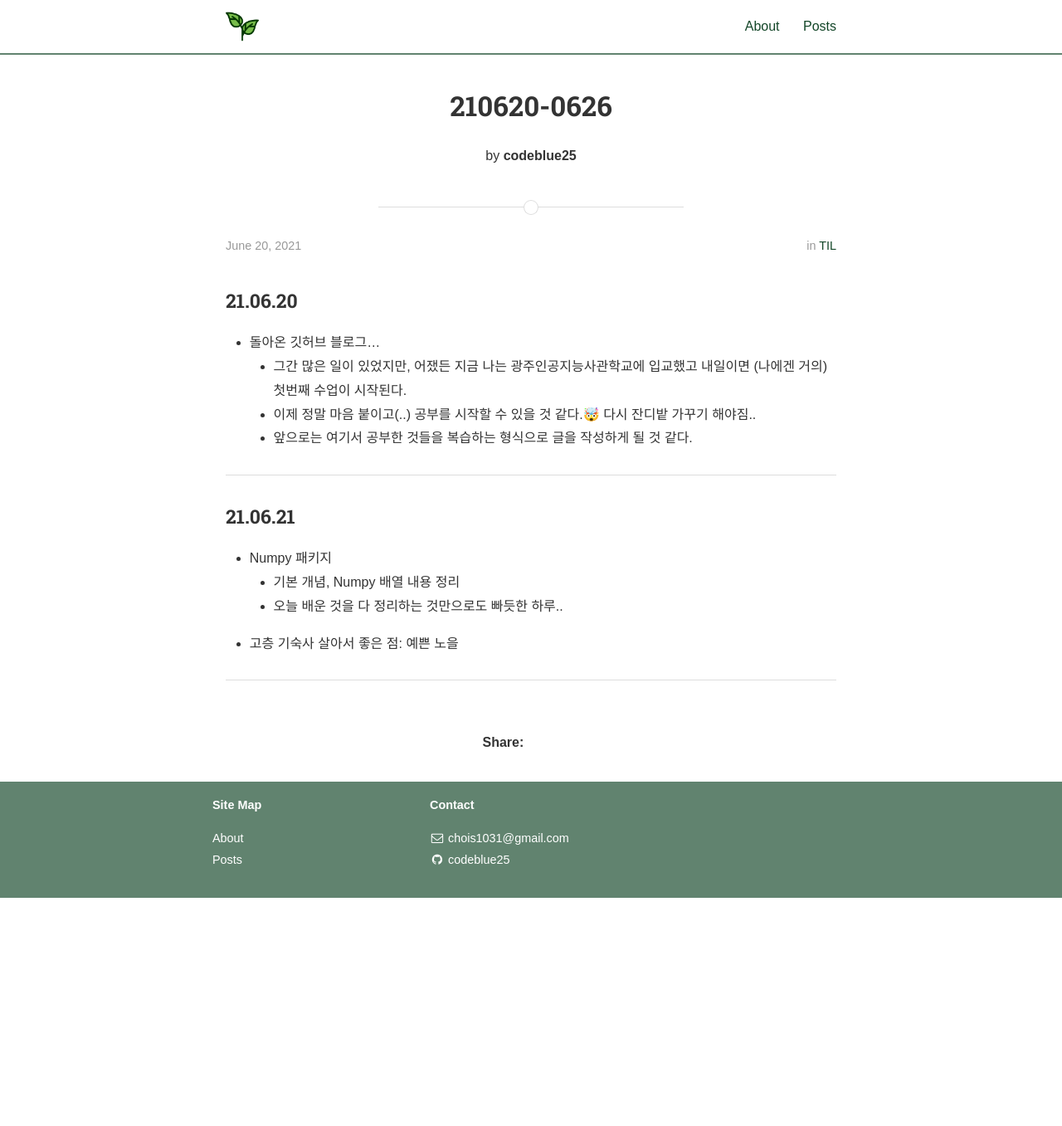
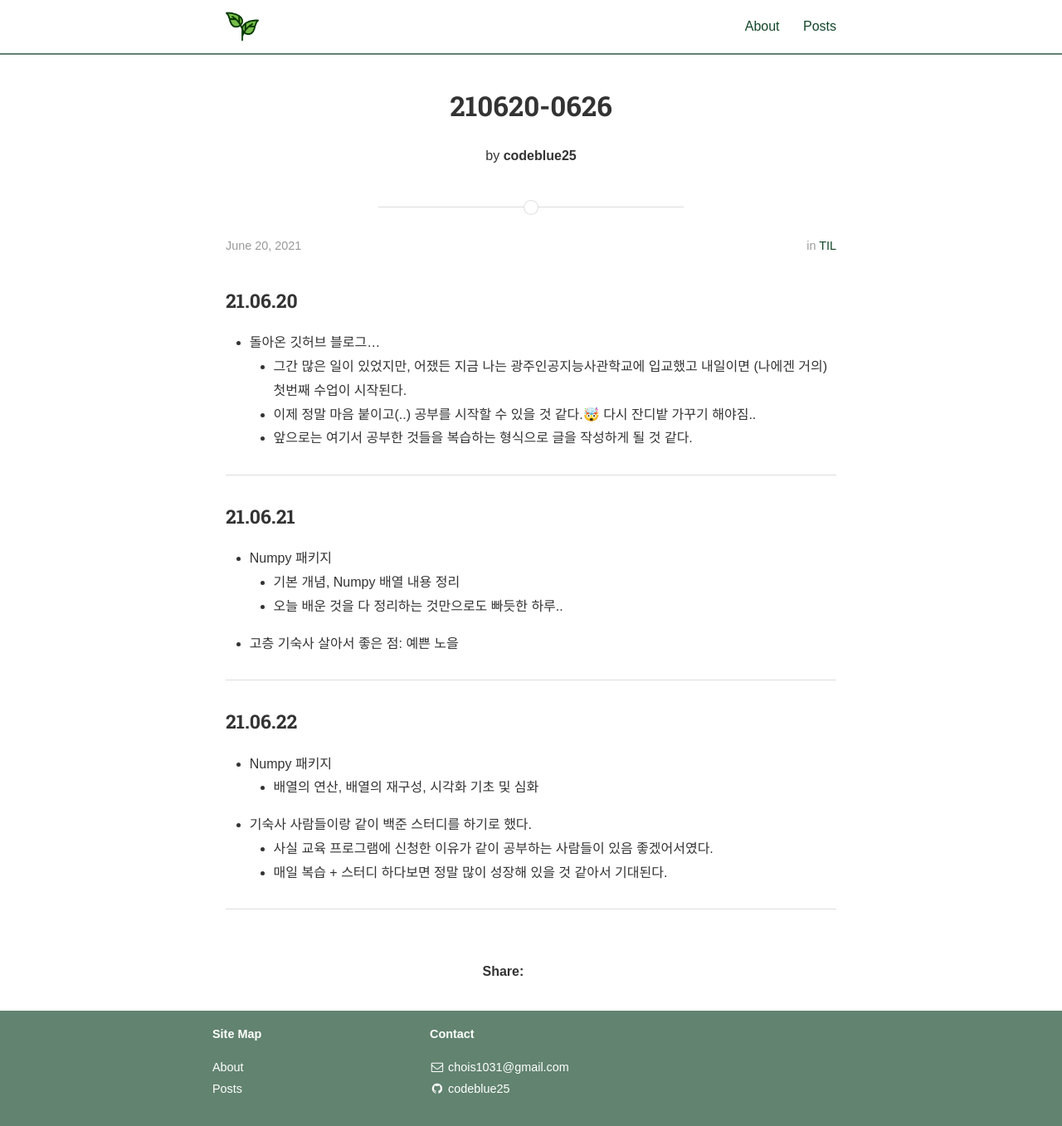
Before and after one commit to codeblue25/codeblue25.github.io, a Jekyll site: the page built from _posts/2021-06-20-0626.md, in a window 1280 px wide and 1358 px high. Shown: the whole window at 83% size. Built offline with Jekyll 4.4.1, drawn with Linux system fonts in a browser that asks for light colours; nearby versions of some CDN libraries; some web fonts are replaced; a style sheet for code colours, icons or effects is not loaded.

Commit message:
210622 TIL

```diff
--- a/_posts/2021-06-20-0626.md
+++ b/_posts/2021-06-20-0626.md
@@ -23,3 +23,13 @@ categories: TIL
 - 고층 기숙사 살아서 좋은 점: 예쁜 노을
 
 ---
+
+<h3>21.06.22</h3>
+
+- Numpy 패키지
+  - 배열의 연산, 배열의 재구성, 시각화 기초 및 심화
+- 기숙사 사람들이랑 같이 백준 스터디를 하기로 했다.
+  - 사실 교육 프로그램에 신청한 이유가 같이 공부하는 사람들이 있음 좋겠어서였다.
+  - 매일 복습 + 스터디 하다보면 정말 많이 성장해 있을 것 같아서 기대된다.
+
+---
```
